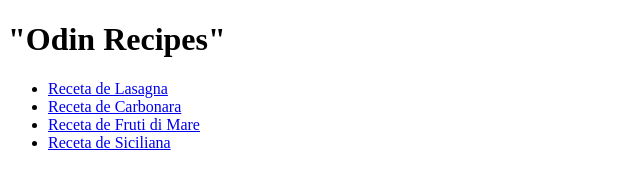
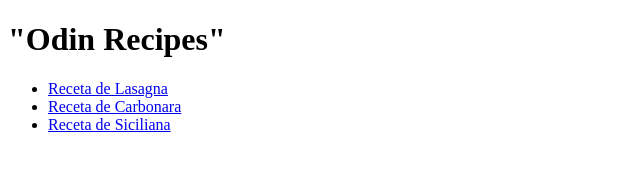
Before and after one commit to afrentador/odin-recipes, a plain HTML site: page index.html in a window 1280 px wide. Shown: the whole page, without its empty margins (0-640 px from the left). Drawn offline with Linux system fonts and the light colour scheme.

Commit message:
Add index.html

```diff
--- a/index.html
+++ b/index.html
@@ -6,9 +6,8 @@
         <h1>"Odin Recipes"</h1>
         <ul>
             <li><a href="recipes/lasagna.html">Receta de Lasagna</a></li>
-            <li><a href="recipes/lasagna.html">Receta de Carbonara</a></li>
-            <li><a href="recipes/lasagna.html">Receta de Fruti di Mare</a></li>
-            <li><a href="recipes/lasagna.html">Receta de Siciliana</a></li>
+            <li><a href="recipes/carbonara.html">Receta de Carbonara</a></li>
+            <li><a href="recipes/siciliana.html">Receta de Siciliana</a></li>
         </ul>
     </head>
 </html>
```
